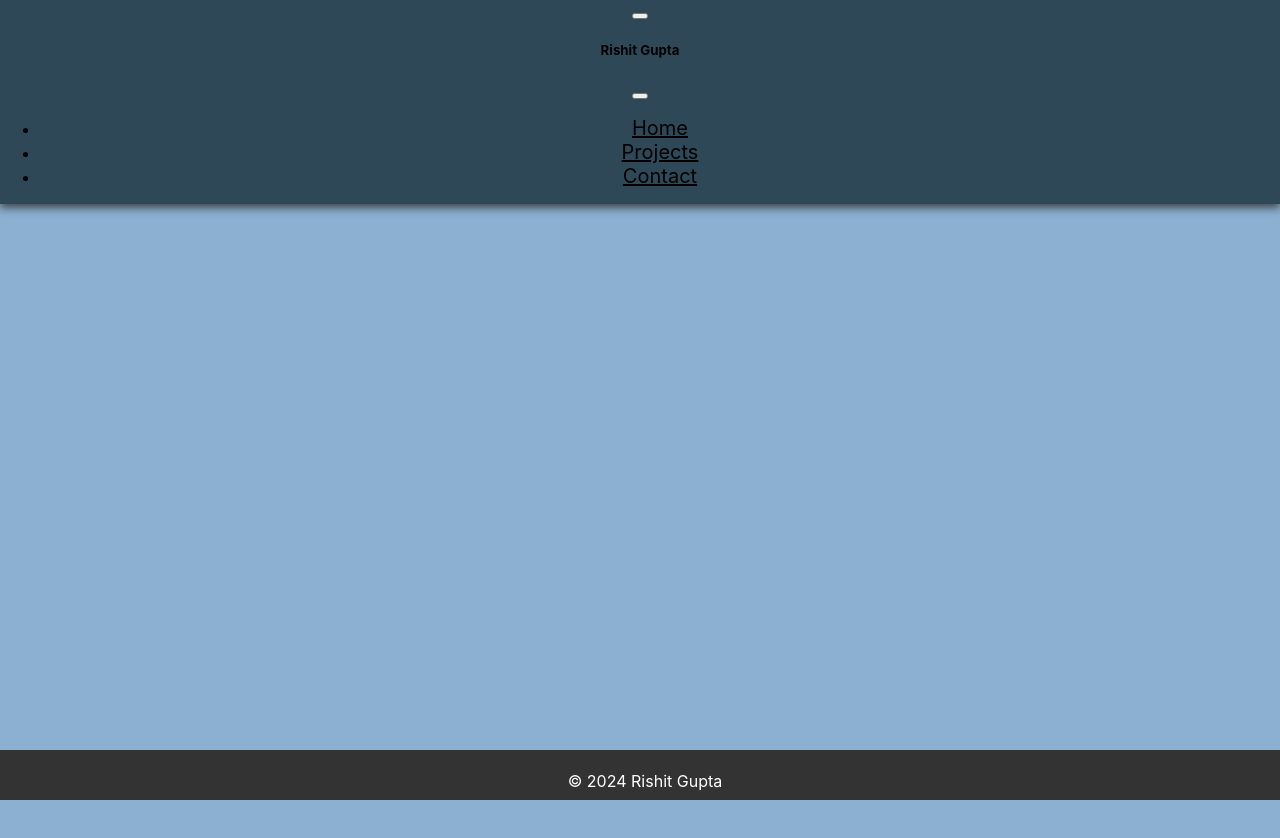
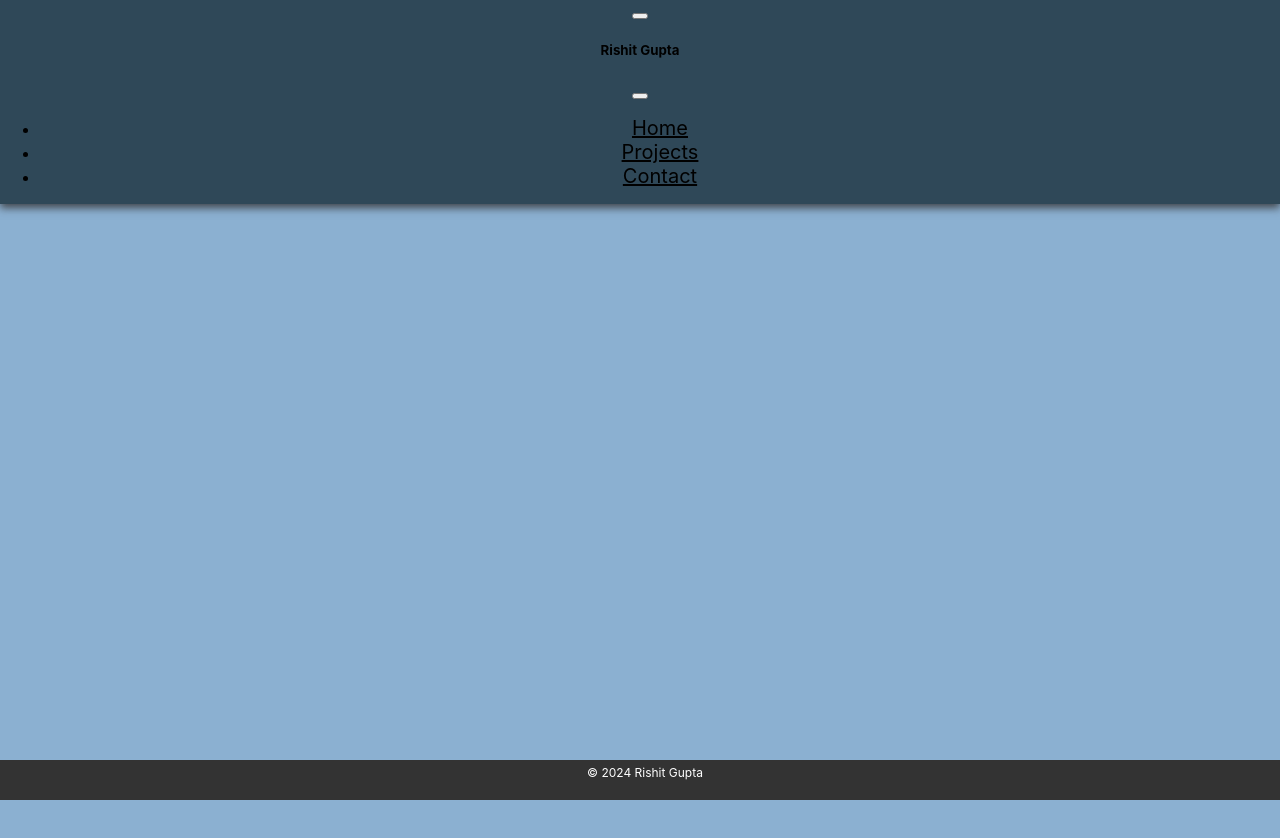
Before and after one commit to Rashod-coder/my-website, a React (Create React App) app: page /projects in a window 1280 px wide. Shown: the top 838 px of the page. Built offline with nearby package versions, Linux system fonts and the light colour scheme; the HTML template or start-up script is replaced by a standard one.

Commit message:
changed to home.js

```diff
--- a/src/Footer.css
+++ b/src/Footer.css
@@ -1,5 +1,3 @@
-
-
 .footer {
     position: fixed;
     bottom: 0;
@@ -7,6 +5,11 @@
     background-color: #333;
     color: #ffffff;
     padding: 5px;
-    text-align: center;
-    height: 40px;
-  }
+    text-align: center; /* Center the text */
+    height: 30px;
+}
+
+.footer-text {
+    font-size: 12px; /* Adjust the font size as needed */
+    margin: 0; /* Remove any default margin */
+}
--- a/src/Footer.js
+++ b/src/Footer.js
@@ -6,7 +6,8 @@ const Footer = () => {
 
     return (
         <footer className="footer">
-            <p>&copy; {currentYear} Rishit Gupta</p>
+
+            <p className="footer-text">&copy; {currentYear} Rishit Gupta</p>
         </footer>
     );
 }
```
